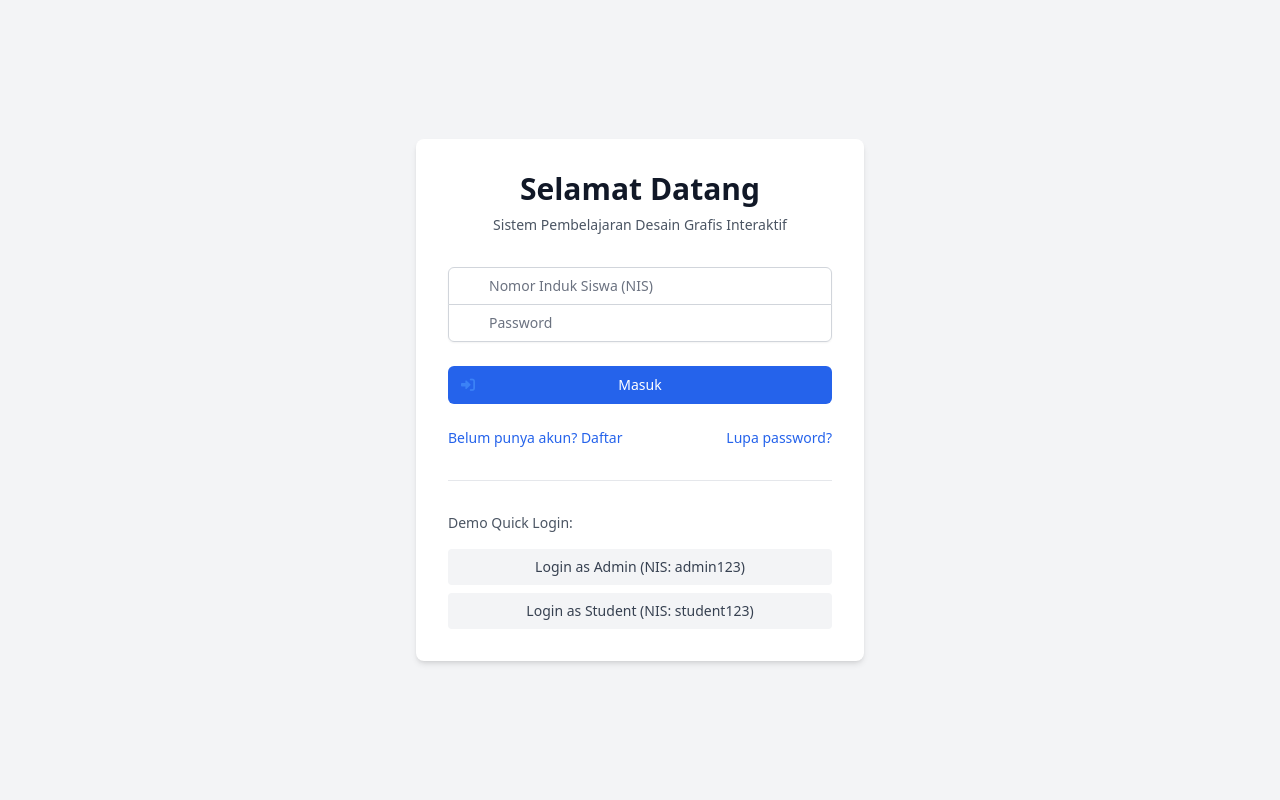
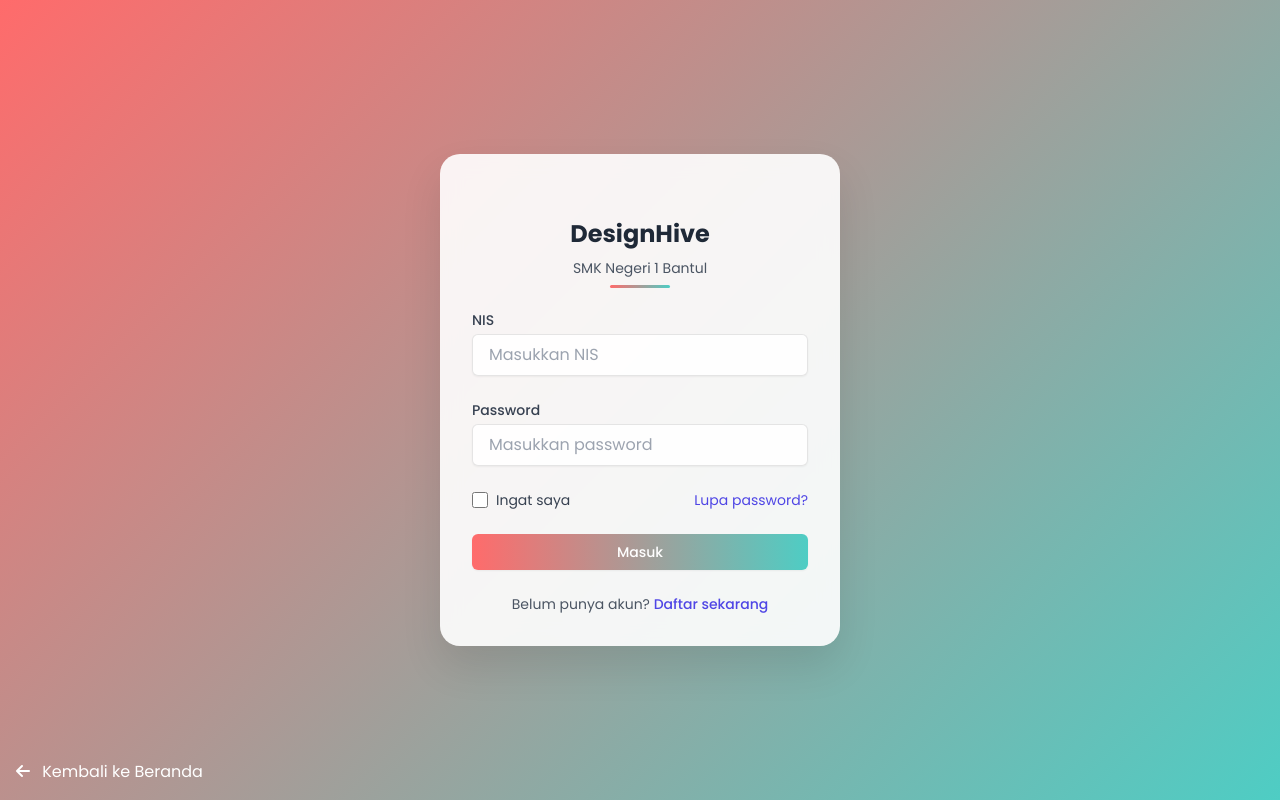
Before and after one commit to Avantheim-R/blackboxai-1746694529777, a PHP site: page /auth/login.php in a window 1280 px wide. Run offline with PHP 8.4, Linux system fonts and the light colour scheme; some libraries are stand-ins or nearby versions.

Commit message:
Add auth/login.php 1746698538749

```diff
--- a/auth/login.php
+++ b/auth/login.php
@@ -1,13 +1,6 @@
 <?php
 session_start();
 require_once('../config/db.php');
-
-// Redirect if already logged in
-if (isset($_SESSION['user_id'])) {
-    $redirect = $_SESSION['user_role'] === 'admin' ? '/admin/dashboard.php' : '/student/dashboard.php';
-    header("Location: $redirect");
-    exit;
-}
 
 $error = '';
 
@@ -18,27 +11,24 @@ if ($_SERVER['REQUEST_METHOD'] === 'POST') {
     if (empty($nis) || empty($password)) {
         $error = 'Silakan isi semua field';
     } else {
-        try {
         $stmt = $pdo->prepare("SELECT * FROM Users WHERE nis = ?");
         $stmt->execute([$nis]);
         $user = $stmt->fetch();
 
         if ($user && password_verify($password, $user['password'])) {
-                // Set session variables
             $_SESSION['user_id'] = $user['user_id'];
+            $_SESSION['user_name'] = $user['name'];
             $_SESSION['user_role'] = $user['role'];
-                $_SESSION['user_name'] = $user['name'];
 
-                // Redirect based on role
+            // Update last login
+            $stmt = $pdo->prepare("UPDATE Users SET last_login = NOW() WHERE user_id = ?");
+            $stmt->execute([$user['user_id']]);
+
             $redirect = $user['role'] === 'admin' ? '/admin/dashboard.php' : '/student/dashboard.php';
             header("Location: $redirect");
             exit;
         } else {
             $error = 'NIS atau password salah';
-            }
-        } catch (PDOException $e) {
-            $error = 'Terjadi kesalahan sistem';
-            error_log($e->getMessage());
         }
     }
 }
@@ -48,100 +38,138 @@ if ($_SERVER['REQUEST_METHOD'] === 'POST') {
 <head>
     <meta charset="UTF-8">
     <meta name="viewport" content="width=device-width, initial-scale=1.0">
-    <title>Login - Sistem Pembelajaran Desain Grafis</title>
+    <title>Masuk - DesignHive</title>
     <script src="https://cdn.tailwindcss.com"></script>
     <link href="https://cdnjs.cloudflare.com/ajax/libs/font-awesome/6.0.0-beta3/css/all.min.css" rel="stylesheet">
+    <link href="https://fonts.googleapis.com/css2?family=Poppins:wght@300;400;500;600;700&display=swap" rel="stylesheet">
+    <style>
+        body {
+            font-family: 'Poppins', sans-serif;
+            background: linear-gradient(135deg, #FF6B6B 0%, #4ECDC4 100%);
+            min-height: 100vh;
+            display: flex;
+            align-items: center;
+            justify-content: center;
+        }
+        .login-card {
+            background: rgba(255, 255, 255, 0.9);
+            backdrop-filter: blur(10px);
+            border-radius: 20px;
+            box-shadow: 0 20px 40px rgba(0, 0, 0, 0.1);
+            overflow: hidden;
+            width: 100%;
+            max-width: 400px;
+            padding: 2rem;
+        }
+        .form-input {
+            background: rgba(255, 255, 255, 0.9);
+            border: 1px solid rgba(0, 0, 0, 0.1);
+            transition: all 0.3s ease;
+        }
+        .form-input:focus {
+            border-color: #4ECDC4;
+            box-shadow: 0 0 0 2px rgba(78, 205, 196, 0.2);
+        }
+        .btn-login {
+            background: linear-gradient(90deg, #FF6B6B 0%, #4ECDC4 100%);
+            color: white;
+            transition: all 0.3s ease;
+        }
+        .btn-login:hover {
+            transform: translateY(-2px);
+            box-shadow: 0 8px 15px rgba(78, 205, 196, 0.3);
+        }
+        .logo-container {
+            position: relative;
+            margin-bottom: 2rem;
+        }
+        .logo-container::after {
+            content: '';
+            position: absolute;
+            bottom: -10px;
+            left: 50%;
+            transform: translateX(-50%);
+            width: 60px;
+            height: 3px;
+            background: linear-gradient(90deg, #FF6B6B 0%, #4ECDC4 100%);
+            border-radius: 3px;
+        }
+    </style>
 </head>
-<body class="bg-gray-100">
-    <div class="min-h-screen flex items-center justify-center">
-        <div class="max-w-md w-full space-y-8 p-8 bg-white rounded-lg shadow-md">
-            <div class="text-center">
-                <h2 class="text-3xl font-extrabold text-gray-900">
-                    Selamat Datang
-                </h2>
-                <p class="mt-2 text-sm text-gray-600">
-                    Sistem Pembelajaran Desain Grafis Interaktif
-                </p>
+<body class="px-4">
+    <div class="login-card">
+        <div class="logo-container text-center">
+            <a href="/" class="inline-block">
+                <i class="fas fa-hexagon text-4xl text-gray-800"></i>
+                <h1 class="text-2xl font-bold text-gray-800 mt-2">DesignHive</h1>
+            </a>
+            <p class="text-gray-600 text-sm mt-2">SMK Negeri 1 Bantul</p>
         </div>
 
+<?php
+    $message = $_GET['message'] ?? '';
+    if ($message === 'logged_out'):
+?>
+    <div class="bg-green-100 border border-green-400 text-green-700 px-4 py-3 rounded relative mb-4">
+        <span class="block sm:inline">Anda telah berhasil keluar dari sistem</span>
+    </div>
+<?php endif; ?>
+
 <?php if ($error): ?>
-                <div class="bg-red-100 border border-red-400 text-red-700 px-4 py-3 rounded relative" role="alert">
+    <div class="bg-red-100 border border-red-400 text-red-700 px-4 py-3 rounded relative mb-4">
         <span class="block sm:inline"><?= htmlspecialchars($error) ?></span>
     </div>
 <?php endif; ?>
 
-            <form class="mt-8 space-y-6" method="POST">
-                <div class="rounded-md shadow-sm -space-y-px">
+        <form method="POST" class="space-y-6">
             <div>
-                        <label for="nis" class="sr-only">NIS</label>
-                        <div class="relative">
-                            <div class="absolute inset-y-0 left-0 pl-3 flex items-center pointer-events-none">
-                                <i class="fas fa-user text-gray-400"></i>
+                <label for="nis" class="block text-sm font-medium text-gray-700">NIS</label>
+                <input type="text" id="nis" name="nis" required
+                       class="form-input mt-1 block w-full rounded-md shadow-sm px-4 py-2"
+                       placeholder="Masukkan NIS">
             </div>
-                            <input id="nis" name="nis" type="text" required
-                                class="appearance-none rounded-none relative block w-full px-3 py-2 pl-10 border border-gray-300 placeholder-gray-500 text-gray-900 rounded-t-md focus:outline-none focus:ring-blue-500 focus:border-blue-500 focus:z-10 sm:text-sm"
-                                placeholder="Nomor Induk Siswa (NIS)">
+
+            <div>
+                <label for="password" class="block text-sm font-medium text-gray-700">Password</label>
+                <input type="password" id="password" name="password" required
+                       class="form-input mt-1 block w-full rounded-md shadow-sm px-4 py-2"
+                       placeholder="Masukkan password">
             </div>
+
+            <div class="flex items-center justify-between">
+                <div class="flex items-center">
+                    <input type="checkbox" id="remember" name="remember"
+                           class="h-4 w-4 text-indigo-600 focus:ring-indigo-500 border-gray-300 rounded">
+                    <label for="remember" class="ml-2 block text-sm text-gray-700">
+                        Ingat saya
+                    </label>
                 </div>
-                    <div>
-                        <label for="password" class="sr-only">Password</label>
-                        <div class="relative">
-                            <div class="absolute inset-y-0 left-0 pl-3 flex items-center pointer-events-none">
-                                <i class="fas fa-lock text-gray-400"></i>
+
+                <a href="forgot_password.php" class="text-sm text-indigo-600 hover:text-indigo-500">
+                    Lupa password?
+                </a>
             </div>
-                            <input id="password" name="password" type="password" required
-                                class="appearance-none rounded-none relative block w-full px-3 py-2 pl-10 border border-gray-300 placeholder-gray-500 text-gray-900 rounded-b-md focus:outline-none focus:ring-blue-500 focus:border-blue-500 focus:z-10 sm:text-sm"
-                                placeholder="Password">
-                        </div>
+
+            <button type="submit" class="btn-login w-full flex justify-center py-2 px-4 rounded-md shadow-sm text-sm font-medium">
+                Masuk
+            </button>
+        </form>
+
+        <div class="mt-6 text-center">
+            <p class="text-sm text-gray-600">
+                Belum punya akun?
+                <a href="register.php" class="font-medium text-indigo-600 hover:text-indigo-500">
+                    Daftar sekarang
+                </a>
+            </p>
         </div>
     </div>
 
-                <div>
-                    <button type="submit"
-                            class="group relative w-full flex justify-center py-2 px-4 border border-transparent text-sm font-medium rounded-md text-white bg-blue-600 hover:bg-blue-700 focus:outline-none focus:ring-2 focus:ring-offset-2 focus:ring-blue-500">
-                        <span class="absolute left-0 inset-y-0 flex items-center pl-3">
-                            <i class="fas fa-sign-in-alt text-blue-500 group-hover:text-blue-400"></i>
-                        </span>
-                        Masuk
-                    </button>
-                </div>
-
-                <div class="flex items-center justify-between">
-                    <div class="text-sm">
-                        <a href="register.php" class="font-medium text-blue-600 hover:text-blue-500">
-                            Belum punya akun? Daftar
+    <div class="fixed bottom-4 left-4">
+        <a href="/" class="text-white hover:text-gray-200 transition">
+            <i class="fas fa-arrow-left mr-2"></i>
+            Kembali ke Beranda
         </a>
-                    </div>
-                    <div class="text-sm">
-                        <a href="forgot_password.php" class="font-medium text-blue-600 hover:text-blue-500">
-                            Lupa password?
-                        </a>
-                    </div>
-                </div>
-            </form>
-
-            <!-- Quick Login for Demo -->
-            <?php if ($_SERVER['SERVER_NAME'] === 'localhost'): ?>
-            <div class="mt-8 pt-8 border-t border-gray-200">
-                <div class="text-sm text-gray-600 mb-4">Demo Quick Login:</div>
-                <div class="space-y-2">
-                    <button onclick="quickLogin('admin')" class="w-full px-4 py-2 text-sm text-gray-700 bg-gray-100 hover:bg-gray-200 rounded">
-                        Login as Admin (NIS: admin123)
-                    </button>
-                    <button onclick="quickLogin('student')" class="w-full px-4 py-2 text-sm text-gray-700 bg-gray-100 hover:bg-gray-200 rounded">
-                        Login as Student (NIS: student123)
-                    </button>
-                </div>
-            </div>
-            <script>
-            function quickLogin(type) {
-                document.getElementById('nis').value = type + '123';
-                document.getElementById('password').value = 'password123';
-                document.querySelector('form').submit();
-            }
-            </script>
-            <?php endif; ?>
-        </div>
     </div>
 </body>
 </html>
```
Lines whose indentation alone changed are shown as unchanged.
